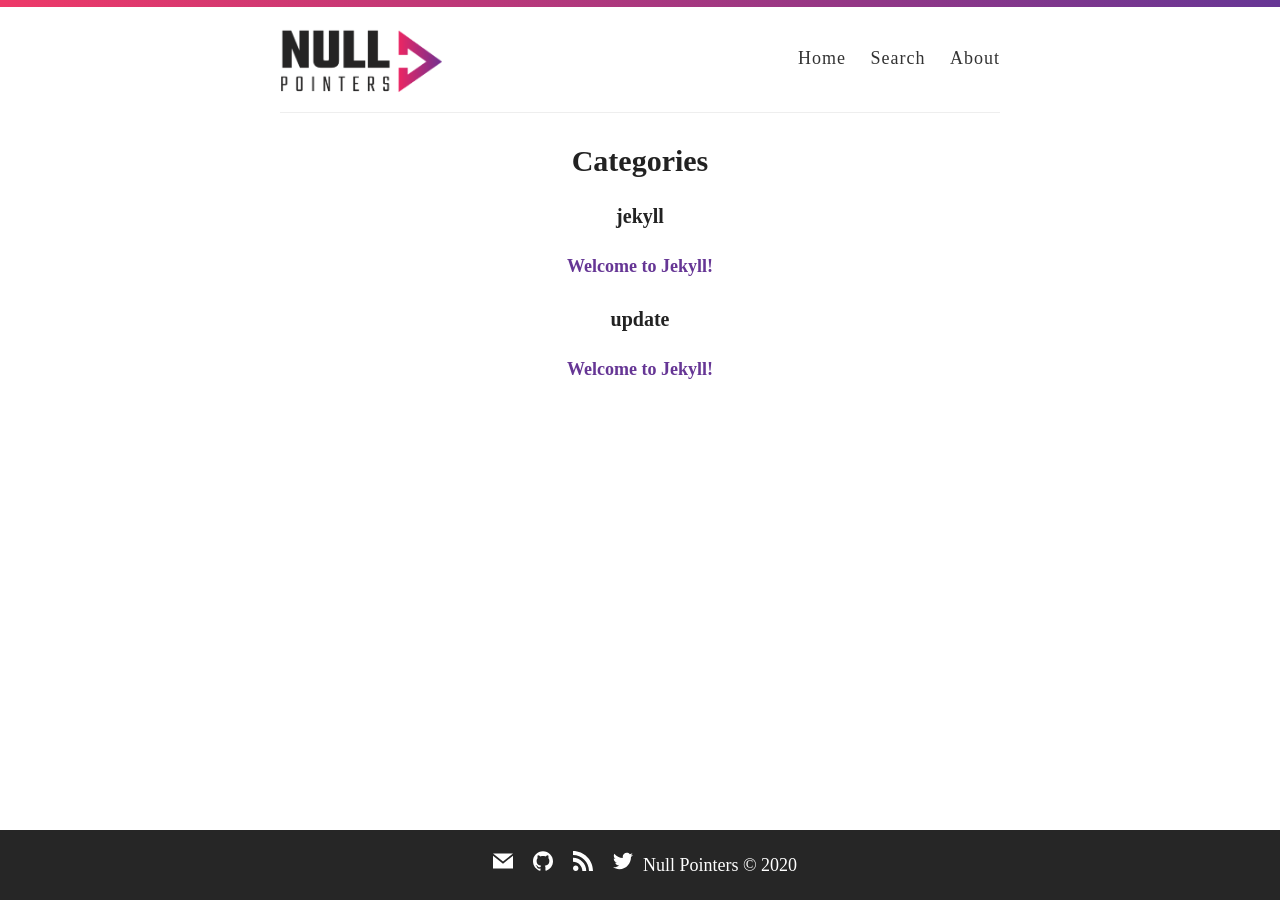
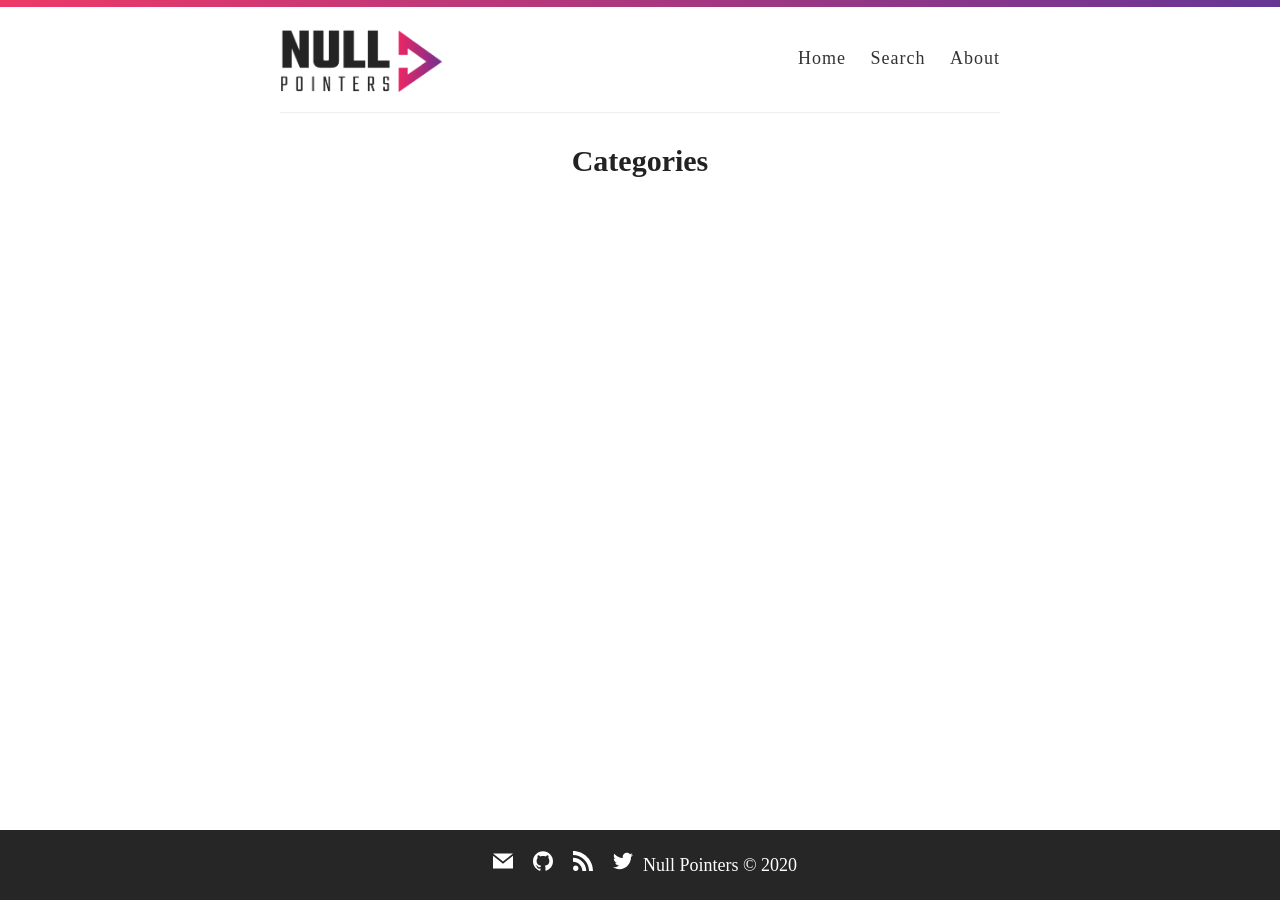
Before and after one commit to nullpointersio/website, a Jekyll site: the page built from _pages/categories.md, in a window 1280 px wide. Built offline with Jekyll 4.4.1, drawn with Linux system fonts in a browser that asks for light colours; some web fonts are replaced.

Commit message:
Add posts

```diff
--- a/_posts/2020-04-20-welcome-to-jekyll.markdown
+++ b/_posts/2020-04-20-welcome-to-jekyll.markdown
@@ -1,8 +1,9 @@
 ---
 layout: post
-title:  "Welcome to Jekyll!"
+title:  "Welcome to Null Pointers!"
 date:   2020-04-20 21:04:12 +0200
-categories: jekyll update
+categories: info
+published: false
 ---
 You’ll find this post in your `_posts` directory. Go ahead and edit it and re-build the site to see your changes. You can rebuild the site in many different ways, but the most common way is to run `jekyll serve`, which launches a web server and auto-regenerates your site when a file is updated.
 
```
Also changed, not shown: 1 other file.
